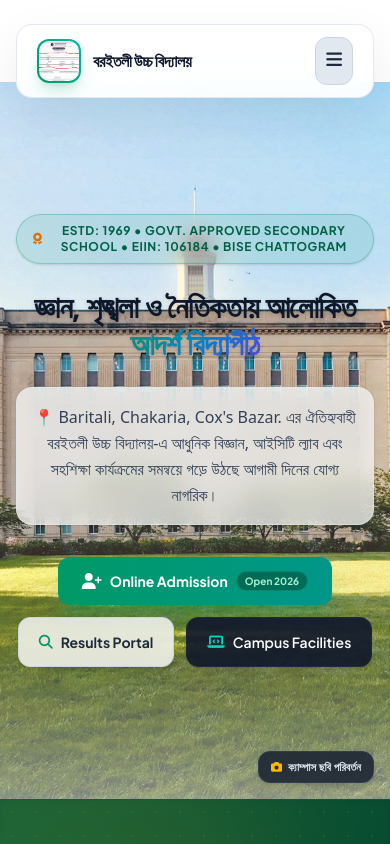
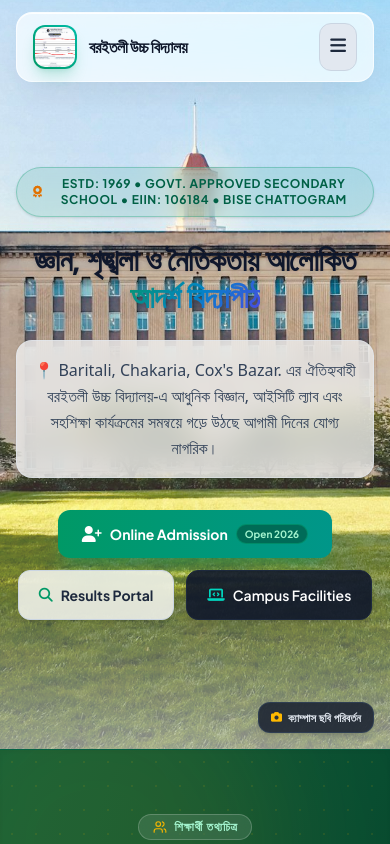
Before and after one commit to eliascox/school, a Next.js app in the folder apps/web/: page / in a window 390 px wide. Shown: the top 844 px of the page. Built offline with nearby package versions, Linux system fonts and the light colour scheme; no server answers.

Commit message:
feat: render glassy floating navbar directly over hero image without white gap

```diff
--- a/apps/web/src/app/globals.css
+++ b/apps/web/src/app/globals.css
@@ -9,6 +9,10 @@
   --sidebar-width: 256px;
   --card-bg: #ffffff;
   --card-border: #e2e8f0;
+  --hero-gradient-top: rgba(248, 250, 252, 0.08);
+  --hero-gradient-mid: rgba(248, 250, 252, 0.03);
+  --hero-gradient-lower: rgba(248, 250, 252, 0.2);
+  --hero-gradient-bottom: rgba(248, 250, 252, 0.55);
 }
 
 .dark {
@@ -16,6 +20,10 @@
   --foreground: #f8fafc;
   --card-bg: #0f172a;
   --card-border: #1e293b;
+  --hero-gradient-top: rgba(15, 23, 42, 0.35);
+  --hero-gradient-mid: rgba(15, 23, 42, 0.2);
+  --hero-gradient-lower: rgba(15, 23, 42, 0.6);
+  --hero-gradient-bottom: rgba(15, 23, 42, 0.95);
 }
 
 @theme inline {
@@ -315,34 +323,34 @@ input[type="number"] {
 }
 
 .glass-nav {
-  background: rgba(255, 255, 255, 0.92);
-  backdrop-filter: blur(24px) saturate(190%);
-  -webkit-backdrop-filter: blur(24px) saturate(190%);
-  border: 1px solid rgba(226, 232, 240, 0.9);
-  box-shadow: 0 20px 50px rgba(15, 23, 42, 0.08), inset 0 1px 0 rgba(255, 255, 255, 0.9);
+  background: rgba(255, 255, 255, 0.72);
+  backdrop-filter: blur(20px) saturate(190%);
+  -webkit-backdrop-filter: blur(20px) saturate(190%);
+  border: 1px solid rgba(255, 255, 255, 0.65);
+  box-shadow: 0 16px 36px -10px rgba(15, 23, 42, 0.1), inset 0 1px 0 rgba(255, 255, 255, 0.9);
 }
 
 .dark .glass-nav {
-  background: rgba(15, 23, 42, 0.92);
-  backdrop-filter: blur(24px) saturate(190%);
-  -webkit-backdrop-filter: blur(24px) saturate(190%);
-  border: 1px solid rgba(51, 65, 85, 0.9);
-  box-shadow: 0 20px 50px rgba(0, 0, 0, 0.35), inset 0 1px 0 rgba(255, 255, 255, 0.05);
+  background: rgba(15, 23, 42, 0.72);
+  backdrop-filter: blur(20px) saturate(190%);
+  -webkit-backdrop-filter: blur(20px) saturate(190%);
+  border: 1px solid rgba(255, 255, 255, 0.12);
+  box-shadow: 0 16px 36px -10px rgba(0, 0, 0, 0.45), inset 0 1px 0 rgba(255, 255, 255, 0.08);
 }
 
 .glass-dropdown {
-  background: rgba(255, 255, 255, 0.98);
-  backdrop-filter: blur(28px) saturate(200%);
-  -webkit-backdrop-filter: blur(28px) saturate(200%);
-  border: 1px solid rgba(226, 232, 240, 0.9);
-  box-shadow: 0 25px 60px rgba(15, 23, 42, 0.12), inset 0 1px 0 rgba(255, 255, 255, 0.9);
+  background: rgba(255, 255, 255, 0.88);
+  backdrop-filter: blur(24px) saturate(200%);
+  -webkit-backdrop-filter: blur(24px) saturate(200%);
+  border: 1px solid rgba(255, 255, 255, 0.8);
+  box-shadow: 0 25px 60px rgba(15, 23, 42, 0.14), inset 0 1px 0 rgba(255, 255, 255, 0.9);
 }
 
 .dark .glass-dropdown {
-  background: rgba(15, 23, 42, 0.98);
-  backdrop-filter: blur(28px) saturate(200%);
-  -webkit-backdrop-filter: blur(28px) saturate(200%);
-  border: 1px solid rgba(51, 65, 85, 0.9);
+  background: rgba(15, 23, 42, 0.88);
+  backdrop-filter: blur(24px) saturate(200%);
+  -webkit-backdrop-filter: blur(24px) saturate(200%);
+  border: 1px solid rgba(255, 255, 255, 0.15);
   box-shadow: 0 25px 60px rgba(0, 0, 0, 0.45), inset 0 1px 0 rgba(255, 255, 255, 0.05);
 }
 
@@ -365,12 +373,12 @@ input[type="number"] {
 .hero-bg {
   background-image:
       linear-gradient(180deg,
-          rgba(248, 250, 252, 0.05) 0%,
-          rgba(248, 250, 252, 0.02) 40%,
-          rgba(248, 250, 252, 0.15) 80%,
-          rgba(248, 250, 252, 0.5) 100%
+          var(--hero-gradient-top, rgba(248, 250, 252, 0.08)) 0%,
+          var(--hero-gradient-mid, rgba(248, 250, 252, 0.03)) 40%,
+          var(--hero-gradient-lower, rgba(248, 250, 252, 0.2)) 80%,
+          var(--hero-gradient-bottom, rgba(248, 250, 252, 0.55)) 100%
       ),
-      url('https://images.unsplash.com/photo-1541339907198-e08756dedf3f?auto=format&fit=crop&w=2000&q=85');
+      var(--hero-bg-url, url('https://images.unsplash.com/photo-1541339907198-e08756dedf3f?auto=format&fit=crop&w=2000&q=85'));
   background-size: cover;
   background-position: center center;
 }
@@ -378,12 +386,12 @@ input[type="number"] {
 .dark .hero-bg {
   background-image:
       linear-gradient(180deg,
-          rgba(15, 23, 42, 0.3) 0%,
-          rgba(15, 23, 42, 0.2) 40%,
-          rgba(15, 23, 42, 0.6) 80%,
-          rgba(15, 23, 42, 0.9) 100%
+          var(--hero-gradient-top, rgba(15, 23, 42, 0.35)) 0%,
+          var(--hero-gradient-mid, rgba(15, 23, 42, 0.2)) 40%,
+          var(--hero-gradient-lower, rgba(15, 23, 42, 0.6)) 80%,
+          var(--hero-gradient-bottom, rgba(15, 23, 42, 0.95)) 100%
       ),
-      url('https://images.unsplash.com/photo-1541339907198-e08756dedf3f?auto=format&fit=crop&w=2000&q=85');
+      var(--hero-bg-url, url('https://images.unsplash.com/photo-1541339907198-e08756dedf3f?auto=format&fit=crop&w=2000&q=85'));
   background-size: cover;
   background-position: center center;
 }
--- a/apps/web/src/app/page.tsx
+++ b/apps/web/src/app/page.tsx
@@ -150,29 +150,30 @@ export default function PublicSchoolHomePage() {
     .sort((a, b) => a.order - b.order);
 
   return (
-    <div className="min-h-screen bg-white dark:bg-slate-950 text-slate-900 dark:text-slate-100 flex flex-col font-sans selection:bg-indigo-500 selection:text-white">
-      {/* 1. Top Contact & Information Bar */}
-      {landingConfig.header.showTopbar && <PublicTopBar settings={settings} />}
-
-      {/* 2. Main Navigation Bar with Mobile Drawer */}
-      <PublicNavbar settings={settings} headerConfig={landingConfig.header} />
-
-      {/* 3. Live Notice Ticker */}
-      {landingConfig.header.showNoticeTicker && (
-        <PublicNoticeTicker notices={notices} onSelectNotice={(n) => setSelectedNotice(n)} />
-      )}
+    <div className="min-h-screen bg-white dark:bg-slate-950 text-slate-900 dark:text-slate-100 flex flex-col font-sans selection:bg-emerald-500 selection:text-white relative">
+      {/* 1. Main Navigation Bar with Glass Effect directly over Hero Image */}
+      <PublicNavbar
+        settings={settings}
+        headerConfig={landingConfig.header}
+        isOverHero={landingConfig.hero.enabled}
+      />
 
       <main className="flex-1">
-        {/* 4. Hero Section with Call to Actions */}
+        {/* 2. Hero Section with Campus Photo starting at top: 0 behind Floating Navbar */}
         {landingConfig.hero.enabled && (
           <PublicHero settings={settings} heroConfig={landingConfig.hero} />
         )}
 
-        {/* 5. Dynamically Ordered & Enabled Sections */}
+        {/* 3. Live Notice Ticker below Hero Section */}
+        {landingConfig.header.showNoticeTicker && notices.length > 0 && (
+          <PublicNoticeTicker notices={notices} onSelectNotice={(n) => setSelectedNotice(n)} />
+        )}
+
+        {/* 4. Dynamically Ordered & Enabled Sections */}
         {activeSections.map((sec) => renderSection(sec.key))}
       </main>
 
-      {/* 15. Institutional Footer */}
+      {/* Institutional Footer */}
       <PublicFooter settings={settings} footerConfig={landingConfig.footer} />
     </div>
   );
--- a/apps/web/src/components/public/PublicHero.tsx
+++ b/apps/web/src/components/public/PublicHero.tsx
@@ -17,7 +17,7 @@ export default function PublicHero({ settings, heroConfig }: PublicHeroProps) {
   const address = heroConfig?.subtitle || settings?.address || 'চকরিয়া, কক্সবাজার';
   const estd = settings?.estdYear || '1969';
   const eiin = settings?.eiin || '106184';
-  const customBg = heroConfig?.bgImage || settings?.schoolPhoto;
+  const customBg = heroConfig?.bgImage || settings?.schoolPhoto || '/school-campus.jpg';
 
   const handlePhotoUpload = (e: React.ChangeEvent<HTMLInputElement>) => {
     const file = e.target.files?.[0];
@@ -36,12 +36,12 @@ export default function PublicHero({ settings, heroConfig }: PublicHeroProps) {
   return (
     <section
       id="home"
-      className="hero-bg relative min-h-[85vh] sm:min-h-[90vh] flex flex-col justify-center text-slate-900 dark:text-slate-100 overflow-visible py-20 sm:py-28"
-      style={customBg ? {
-        backgroundImage: `linear-gradient(180deg, rgba(248, 250, 252, 0.1) 0%, rgba(248, 250, 252, 0.05) 40%, rgba(248, 250, 252, 0.2) 80%, rgba(248, 250, 252, 0.5) 100%), url('${customBg}')`,
+      className="hero-bg relative min-h-[90vh] sm:min-h-[96vh] flex flex-col justify-center text-slate-900 dark:text-slate-100 overflow-visible pt-28 sm:pt-36 pb-16 sm:pb-24"
+      style={{
+        backgroundImage: `linear-gradient(180deg, var(--hero-gradient-top, rgba(248, 250, 252, 0.08)) 0%, var(--hero-gradient-mid, rgba(248, 250, 252, 0.03)) 40%, var(--hero-gradient-lower, rgba(248, 250, 252, 0.2)) 80%, var(--hero-gradient-bottom, rgba(248, 250, 252, 0.55)) 100%), url('${customBg}')`,
         backgroundSize: 'cover',
         backgroundPosition: 'center center'
-      } : undefined}
+      }}
     >
       {/* Hero Center Content Area */}
       <div className="max-w-7xl w-full mx-auto px-4 sm:px-6 lg:px-8 flex-1 flex flex-col items-center justify-center relative z-10 text-center">
--- a/apps/web/src/components/public/PublicNavbar.tsx
+++ b/apps/web/src/components/public/PublicNavbar.tsx
@@ -8,9 +8,10 @@ import { HeaderConfig } from '@/services/landingPageService';
 interface PublicNavbarProps {
   settings?: SchoolSettings | null;
   headerConfig?: HeaderConfig | null;
+  isOverHero?: boolean;
 }
 
-export default function PublicNavbar({ settings, headerConfig }: PublicNavbarProps) {
+export default function PublicNavbar({ settings, headerConfig, isOverHero = true }: PublicNavbarProps) {
   const [mobileMenuOpen, setMobileMenuOpen] = useState(false);
   const [academicsOpen, setAcademicsOpen] = useState(false);
   const [mobileAcademicsOpen, setMobileAcademicsOpen] = useState(false);
@@ -30,8 +31,8 @@ export default function PublicNavbar({ settings, headerConfig }: PublicNavbarPro
   }, []);
 
   return (
-    <div className="sticky top-4 z-50 max-w-7xl w-full mx-auto px-4 sm:px-6 lg:px-8 pt-2">
-      <nav className="glass-nav rounded-2xl px-5 py-3 flex items-center justify-between gap-4 transition-all duration-300">
+    <div className={`sticky top-3 sm:top-4 z-50 max-w-7xl w-full mx-auto px-4 sm:px-6 lg:px-8 pointer-events-none transition-all duration-300 ${isOverHero ? '-mb-20 sm:-mb-24' : 'mb-4'}`}>
+      <nav className="glass-nav rounded-2xl px-4 sm:px-6 py-2.5 sm:py-3.5 flex items-center justify-between gap-4 transition-all duration-300 pointer-events-auto">
         {/* School Logo & Clean Title */}
         <Link
           href="#home"
@@ -238,7 +239,7 @@ export default function PublicNavbar({ settings, headerConfig }: PublicNavbarPro
 
       {/* Mobile Drawer Navigation */}
       {mobileMenuOpen && (
-        <div className="xl:hidden glass-dropdown rounded-2xl mt-2 p-4 border border-slate-200 dark:border-slate-800 shadow-2xl animate-in fade-in slide-in-from-top-2 duration-200 space-y-3">
+        <div className="xl:hidden glass-dropdown rounded-2xl mt-2 p-4 border border-slate-200 dark:border-slate-800 shadow-2xl animate-in fade-in slide-in-from-top-2 duration-200 space-y-3 pointer-events-auto">
           {/* Action buttons on mobile */}
           <div className="grid grid-cols-2 gap-2 pb-3 border-b border-slate-200 dark:border-slate-700">
             <Link
```
